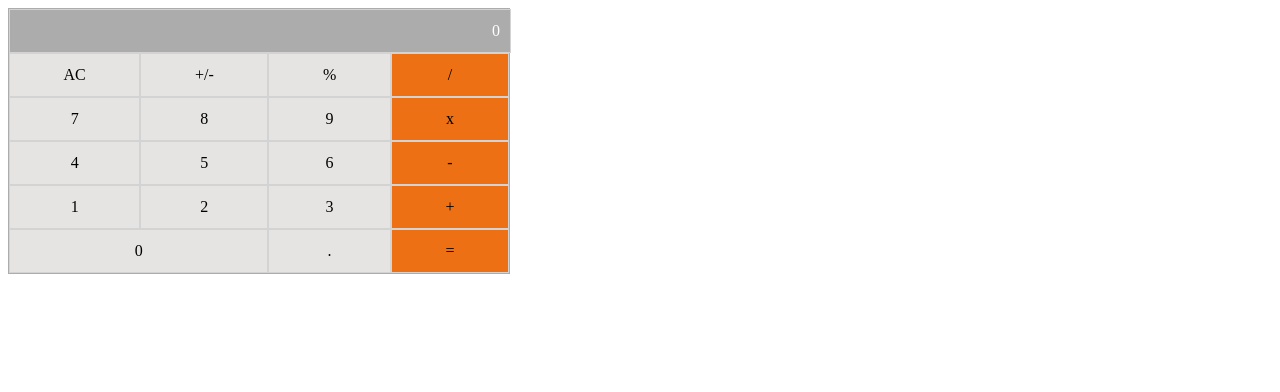
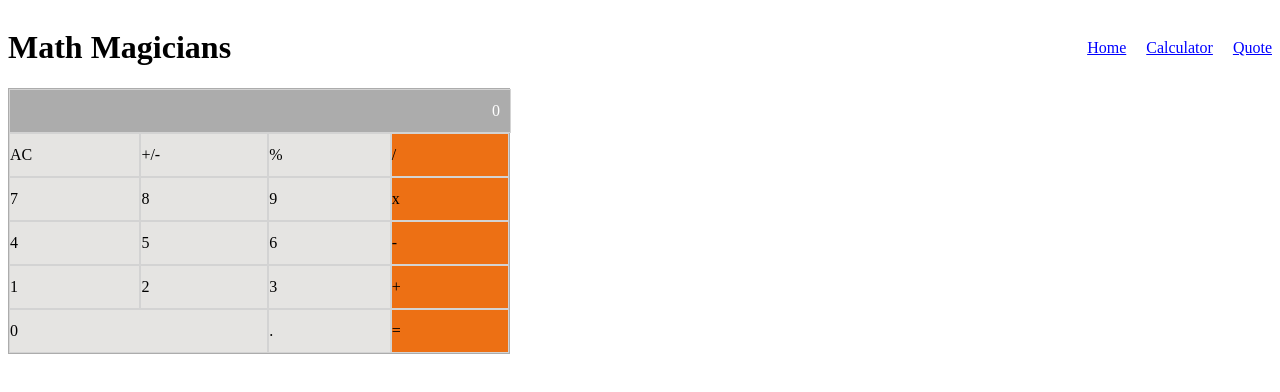
Before and after one commit to Fene-87/Math-Magicians, a React (Create React App) app: page /calculator in a window 1280 px wide. Shown: the top 392 px of the page. Built offline with nearby package versions, Linux system fonts and the light colour scheme.

Commit message:
Implement three pages using routes

```diff
--- a/package.json
+++ b/package.json
@@ -10,6 +10,7 @@
     "big.js": "^6.2.1",
     "react": "^18.2.0",
     "react-dom": "^18.2.0",
+    "react-router-dom": "^6.8.1",
     "react-scripts": "5.0.1",
     "web-vitals": "^2.1.4"
   },
--- a/src/App.js
+++ b/src/App.js
@@ -1,11 +1,18 @@
 import './App.css';
-import Calculator from './components/Calculator';
+import { BrowserRouter, Routes, Route } from 'react-router-dom';
+import HomePage from './pages/HomePage';
+import CalcPage from './pages/CalcPage';
+import QuotePage from './pages/QuotePage';
 
 function App() {
   return (
-    <div className="App">
-      <Calculator />
-    </div>
+    <BrowserRouter>
+      <Routes>
+        <Route path="/" element={<HomePage />} />
+        <Route path="/calculator" element={<CalcPage />} />
+        <Route path="/quote" element={<QuotePage />} />
+      </Routes>
+    </BrowserRouter>
   );
 }
 
--- a/src/components/Calculator.js
+++ /dev/null
@@ -1,46 +0,0 @@
-import React, { useState } from 'react';
-import calculate from '../logic/calculate';
-
-const Calculator = () => {
-  const [details, setDetails] = useState({ total: '0', next: null, operation: null });
-
-  const { total, next, operation } = details;
-
-  const makeCalculation = (btn) => {
-    setDetails((details) => calculate(details, btn.target.textContent));
-  };
-
-  return (
-    <section className="calculator-section">
-      <div className="answer-section">
-        <span>{total}</span>
-        <span>{operation}</span>
-        <span>{next}</span>
-      </div>
-
-      <div className="buttons-section">
-        <span className="button" onClick={makeCalculation}>AC</span>
-        <span className="button" onClick={makeCalculation}>+/-</span>
-        <span className="button" onClick={makeCalculation}>%</span>
-        <span className="button operator" onClick={makeCalculation}>/</span>
-        <span className="button" onClick={makeCalculation}>7</span>
-        <span className="button" onClick={makeCalculation}>8</span>
-        <span className="button" onClick={makeCalculation}>9</span>
-        <span className="button operator" onClick={makeCalculation}>x</span>
-        <span className="button" onClick={makeCalculation}>4</span>
-        <span className="button" onClick={makeCalculation}>5</span>
-        <span className="button" onClick={makeCalculation}>6</span>
-        <span className="button operator" onClick={makeCalculation}>-</span>
-        <span className="button" onClick={makeCalculation}>1</span>
-        <span className="button" onClick={makeCalculation}>2</span>
-        <span className="button" onClick={makeCalculation}>3</span>
-        <span className="button operator" onClick={makeCalculation}>+</span>
-        <span className="button item17" onClick={makeCalculation}>0</span>
-        <span className="button" onClick={makeCalculation}>.</span>
-        <span className="button operator" onClick={makeCalculation}>=</span>
-      </div>
-    </section>
-  );
-};
-
-export default Calculator;
--- /dev/null
+++ b/src/components/calculator/Calculator.js
@@ -0,0 +1,49 @@
+import React, { useState } from 'react';
+import './calculator.css';
+import calculate from '../../logic/calculate';
+
+const Calculator = () => {
+  const [details, setDetails] = useState({ total: '0', next: null, operation: null });
+
+  const { total, next, operation } = details;
+
+  const makeCalculation = (btn) => {
+    setDetails((details) => calculate(details, btn.target.textContent));
+  };
+
+  return (
+    <>
+      <section className="calculator-section">
+        <div className="answer-section">
+          <span>{total}</span>
+          <span>{operation}</span>
+          <span>{next}</span>
+        </div>
+
+        <div className="buttons-section">
+          <span className="button" onClick={makeCalculation}>AC</span>
+          <span className="button" onClick={makeCalculation}>+/-</span>
+          <span className="button" onClick={makeCalculation}>%</span>
+          <span className="button operator" onClick={makeCalculation}>/</span>
+          <span className="button" onClick={makeCalculation}>7</span>
+          <span className="button" onClick={makeCalculation}>8</span>
+          <span className="button" onClick={makeCalculation}>9</span>
+          <span className="button operator" onClick={makeCalculation}>x</span>
+          <span className="button" onClick={makeCalculation}>4</span>
+          <span className="button" onClick={makeCalculation}>5</span>
+          <span className="button" onClick={makeCalculation}>6</span>
+          <span className="button operator" onClick={makeCalculation}>-</span>
+          <span className="button" onClick={makeCalculation}>1</span>
+          <span className="button" onClick={makeCalculation}>2</span>
+          <span className="button" onClick={makeCalculation}>3</span>
+          <span className="button operator" onClick={makeCalculation}>+</span>
+          <span className="button item17" onClick={makeCalculation}>0</span>
+          <span className="button" onClick={makeCalculation}>.</span>
+          <span className="button operator" onClick={makeCalculation}>=</span>
+        </div>
+      </section>
+    </>
+  );
+};
+
+export default Calculator;
--- /dev/null
+++ b/src/components/calculator/calculator.css
@@ -0,0 +1,36 @@
+.calculator-section {
+    width: 100%;
+    max-width: 500px;
+    border: 1px solid #acacac;
+  }
+
+  .answer-section {
+    width: 100%;
+    max-width: 490px;
+    border: 1px solid #d3d3d3;
+    background-color: #acacac;
+    padding: 12px 0;
+    display: flex;
+    justify-content: flex-end;
+    padding-right: 10px;
+    color: #fff;
+  }
+
+  .buttons-section {
+    display: grid;
+    grid-template-columns: repeat(4, auto);
+    background-color: #e5e4e2;
+  }
+
+  .button {
+    padding: 12px 0;
+    border: 1px solid #d3d3d3;
+  }
+
+  .item17 {
+    grid-column: 1 / span 2;
+  }
+
+  .operator {
+    background-color: #ed7014;
+  }
--- /dev/null
+++ b/src/components/navigation/navigation.css
@@ -0,0 +1,21 @@
+.navbar {
+  display: flex;
+  align-items: center;
+  justify-content: space-between;
+}
+
+.navbar > h1 {
+
+}
+
+.navbar > ul {
+  display: flex;
+  list-style: none;
+  gap: 20px;
+}
+
+.navitem {
+  color: blue;
+  text-decoration: underline;
+  cursor: pointer;
+}
--- /dev/null
+++ b/src/components/navigation/navigation.js
@@ -0,0 +1,32 @@
+import React from 'react';
+import { useNavigate } from 'react-router-dom';
+import './navigation.css';
+
+const Navigation = () => {
+  const navigation = useNavigate();
+
+  const handleHome = () => {
+    navigation('/');
+  };
+
+  const handleCalc = () => {
+    navigation('/calculator');
+  };
+
+  const handleQuote = () => {
+    navigation('/quote');
+  };
+
+  return (
+    <div className="navbar">
+      <h1>Math Magicians</h1>
+      <ul>
+        <li className="navitem" onClick={handleHome}>Home</li>
+        <li className="navitem" onClick={handleCalc}>Calculator</li>
+        <li className="navitem" onClick={handleQuote}>Quote</li>
+      </ul>
+    </div>
+  );
+};
+
+export default Navigation;
--- /dev/null
+++ b/src/pages/CalcPage.js
@@ -0,0 +1,12 @@
+import React from 'react';
+import Navigation from '../components/navigation/navigation';
+import Calculator from '../components/calculator/Calculator';
+
+const CalcPage = () => (
+  <div>
+    <Navigation />
+    <Calculator />
+  </div>
+);
+
+export default CalcPage;
--- /dev/null
+++ b/src/pages/HomePage.js
@@ -0,0 +1,32 @@
+import React from 'react';
+import Navigation from '../components/navigation/navigation';
+
+const HomePage = () => (
+  <div>
+    <Navigation />
+    <section>
+      <h2>Welcome to our page!</h2>
+      <p>
+        Lorem ipsum dolor, sit amet consectetur adipisicing elit. Reprehenderit soluta nemo
+        possimus excepturi aut, dolorem accusantium laborum in ipsa dolore, voluptas perferendis
+        illo ullam delectus nulla saepe harum provident error quis. Officia, similique. Perspiciatis
+        earum, dolor nulla officiis facilis commodi totam ut non cumque nostrum et sequi beatae
+        blanditiis unde ex reiciendis! Quasi, fugit accusamus. Iusto rerum praesentium expedita
+        voluptate earum fugiat tempora labore, consequuntur dignissimos hic fuga nesciunt ut,
+        saepe odio vitae, dolore sint. Blanditiis deserunt mollitia facere sit.
+      </p>
+
+      <p>
+        Lorem ipsum dolor, sit amet consectetur adipisicing elit. Reprehenderit soluta nemo
+        possimus excepturi aut, dolorem accusantium laborum in ipsa dolore, voluptas perferendis
+        illo ullam delectus nulla saepe harum provident error quis. Officia, similique. Perspiciatis
+        earum, dolor nulla officiis facilis commodi totam ut non cumque nostrum et sequi beatae
+        blanditiis unde ex reiciendis! Quasi, fugit accusamus. Iusto rerum praesentium expedita
+        voluptate earum fugiat tempora labore, consequuntur dignissimos hic fuga nesciunt ut,
+        saepe odio vitae, dolore sint. Blanditiis deserunt mollitia facere sit.
+      </p>
+    </section>
+  </div>
+);
+
+export default HomePage;
--- /dev/null
+++ b/src/pages/QuotePage.js
@@ -0,0 +1,10 @@
+import React from 'react';
+import Navigation from '../components/navigation/navigation';
+
+const QuotePage = () => (
+  <div>
+    <Navigation />
+  </div>
+);
+
+export default QuotePage;
```
Also changed, not shown: .eslintrc.json, 1 other file (tests, documents, lock files or other folders).
